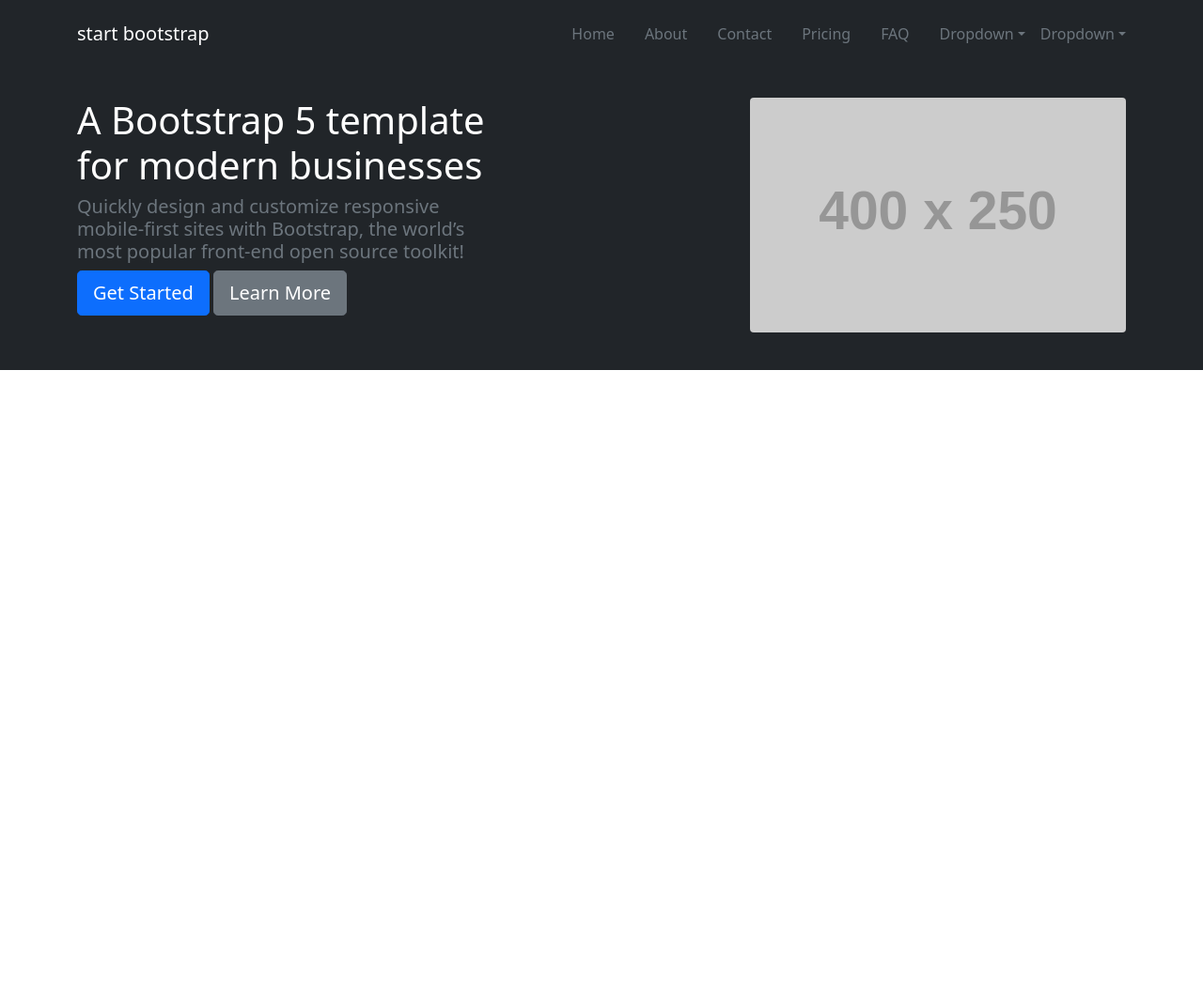
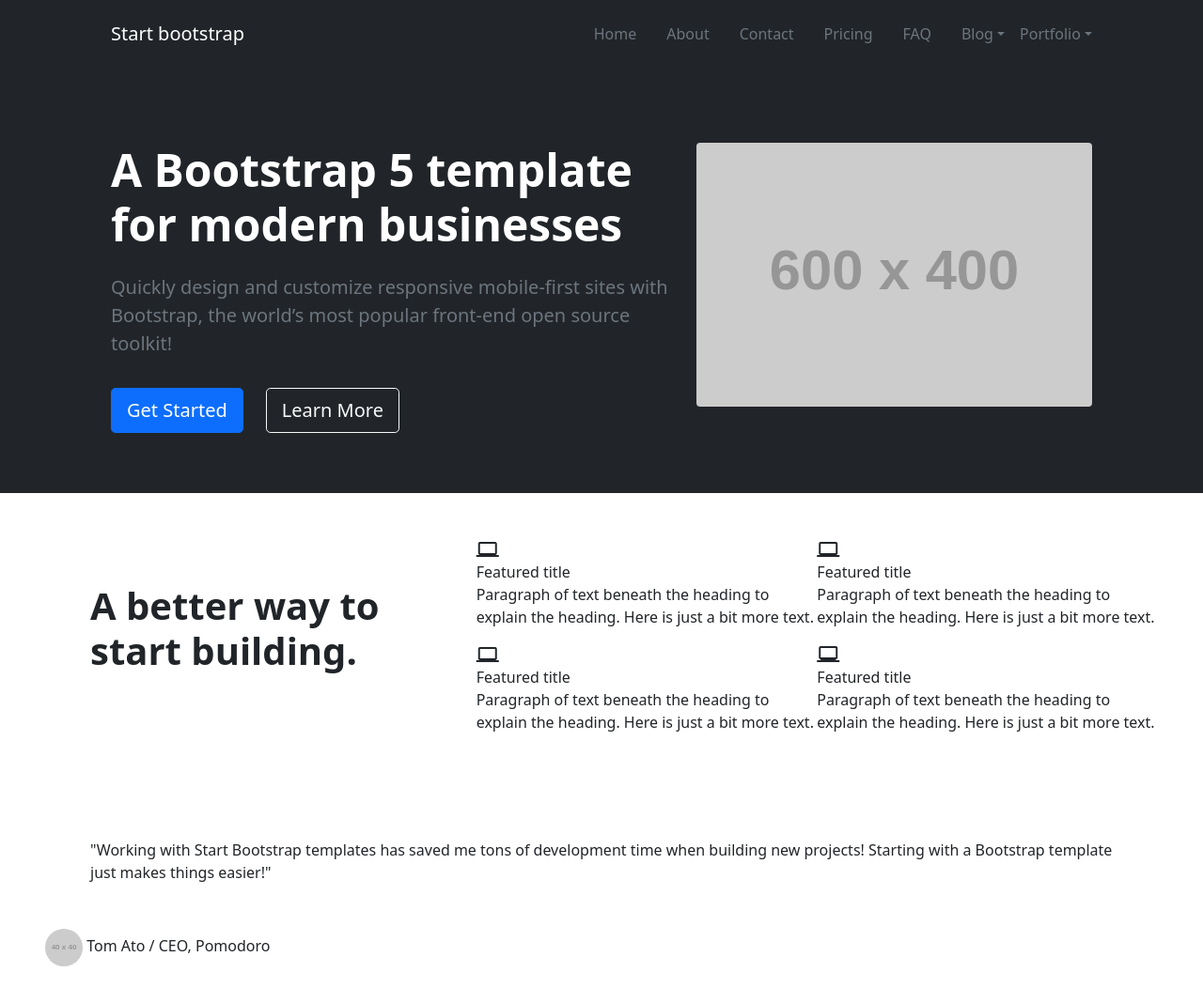
Before and after one commit to mishti169/BootstrapPracticeProject, a plain HTML site: page index.html in a window 1280 px wide. Shown: the whole page at 94% size. Before the commit the page ends 800 px from the top, so only its background shows below. Drawn offline with nearby package versions, Linux system fonts and the light colour scheme; placeholder pictures from the web are drawn by us.

Commit message:
update html

```diff
--- a/index.html
+++ b/index.html
@@ -10,15 +10,19 @@
 			integrity="sha384-1BmE4kWBq78iYhFldvKuhfTAU6auU8tT94WrHftjDbrCEXSU1oBoqyl2QvZ6jIW3"
 			crossorigin="anonymous"
 		/>
+		<link
+			href="https://fonts.googleapis.com/icon?family=Material+Icons"
+			rel="stylesheet"
+		/>
 		<title>Bootstrap Practice Template</title>
 	</head>
 	<body>
 		<div>
 			<div class="bg-dark">
-				<div class="container-xl">
-					<div class="d-flex pt-3 justify-content-between">
+				<div class="container-xl px-5">
+					<div class="d-flex pt-3 pb-5 justify-content-between">
 						<h5 class="d-flex text-white align-items-center mb-0">
-							start bootstrap
+							Start bootstrap
 						</h5>
 						<div class="">
 							<ul class="nav">
@@ -49,7 +53,7 @@
 										href="#"
 										role="button"
 										aria-expanded="false"
-										>Dropdown</a
+										>Blog</a
 									>
 									<ul class="dropdown-menu">
 										<li><a class="dropdown-item" href="#">Action</a></li>
@@ -72,7 +76,7 @@
 										href="#"
 										role="button"
 										aria-expanded="false"
-										>Dropdown</a
+										>Portfolio</a
 									>
 									<ul class="dropdown-menu">
 										<li><a class="dropdown-item" href="#">Action</a></li>
@@ -91,29 +95,30 @@
 							</ul>
 						</div>
 					</div>
-
 					<div class="row justify-content-between pt-5 pb-3">
-						<div class="col-5">
-							<h1 class="text-white">
+						<div class="col-7">
+							<h1 class="text-white display-5 fw-bold">
 								A Bootstrap 5 template for modern businesses
 							</h1>
-							<p class="text-muted h5">
+							<p class="text-muted lead fw-normal pt-3 pb-3">
 								Quickly design and customize responsive mobile-first sites with
 								Bootstrap, the world’s most popular front-end open source
 								toolkit!
 							</p>
-							<button type="button" class="btn btn-primary btn-lg">
-								Get Started
-							</button>
-							<button type="button" class="btn btn-secondary btn-lg">
-								Learn More
-							</button>
+							<div class="d-flex gap-4 mb-5">
+								<button type="button" class="btn btn-primary btn-lg">
+									Get Started
+								</button>
+								<button type="button" class="btn btn-outline-light btn-lg">
+									Learn More
+								</button>
+							</div>
 						</div>
 						<div class="col-5">
-							<figure class="figure img-fluid d-flex justify-content-end">
+							<figure class="figure d-flex justify-content-end">
 								<img
-									src="https://via.placeholder.com/400x250.png"
-									class="figure-img rounded"
+									src="https://dummyimage.com/600x400/343a40/6c757d"
+									class="figure-img rounded img-fluid"
 									alt="..."
 								/>
 							</figure>
@@ -121,6 +126,63 @@
 					</div>
 				</div>
 			</div>
+			<div class="d-flex my-5 mx-5">
+				<div class="col py-5 px-5 h1 fw-bolder justify-content-center">
+					A better way to start building.
+				</div>
+				<div class="col d-flex flex-column">
+					<div class="d-flex flex-column">
+						<span class="material-icons"> laptop </span>
+						<span>Featured title</span>
+						<p>
+							Paragraph of text beneath the heading to explain the heading. Here
+							is just a bit more text.
+						</p>
+					</div>
+					<div class="d-flex flex-column">
+						<span class="material-icons"> laptop </span>
+						<span>Featured title</span>
+						<p>
+							Paragraph of text beneath the heading to explain the heading. Here
+							is just a bit more text.
+						</p>
+					</div>
+				</div>
+				<div class="col d-flex flex-column">
+					<div class="d-flex flex-column">
+						<span class="material-icons"> laptop </span>
+						<span>Featured title</span>
+						<p>
+							Paragraph of text beneath the heading to explain the heading. Here
+							is just a bit more text.
+						</p>
+					</div>
+					<div class="d-flex flex-column">
+						<span class="material-icons"> laptop_windows </span>
+						<span>Featured title</span>
+						<p>
+							Paragraph of text beneath the heading to explain the heading. Here
+							is just a bit more text.
+						</p>
+					</div>
+				</div>
+			</div>
+
+			<div class="d-flex flex-column my-5 mx-5">
+				<p class="d-flex my-5 mx-5">
+					"Working with Start Bootstrap templates has saved me tons of
+					development time when building new projects! Starting with a Bootstrap
+					template just makes things easier!"
+				</p>
+				<div>
+					<img
+						class="rounded-circle"
+						src="https://dummyimage.com/40x40/ced4da/6c757d"
+						alt="blank"
+					/>
+					<span> Tom Ato / CEO, Pomodoro</span>
+				</div>
+			</div>
 		</div>
 	</body>
 </html>
```
